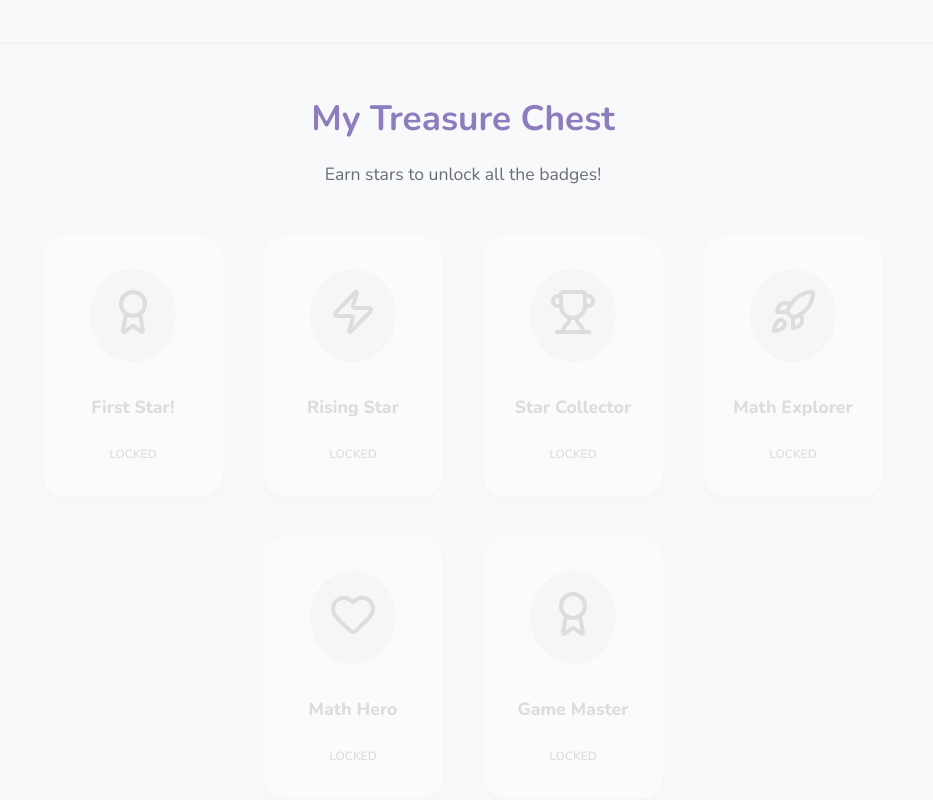
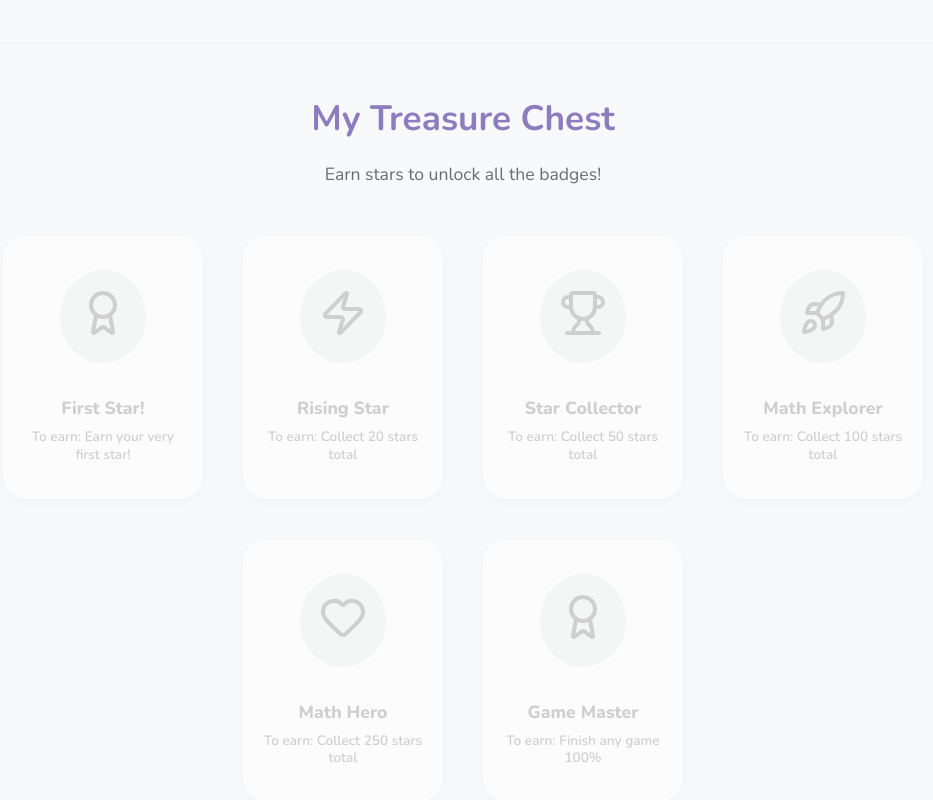
Before and after one commit to Radha-Krishna-19/Full-Stack-LAB2, a React (Vite) app: page /progress in a window 1280 px wide. Shown: the part 1183-1983 px from the top of the page, without its empty margins (177-1110 px from the left). Built offline with nearby package versions, Linux system fonts and the light colour scheme.

Commit message:
UI Polish: Added explicit badge requirements and refined unlock visuals in Achievement Wall

```diff
--- a/src/pages/MyProgress.jsx
+++ b/src/pages/MyProgress.jsx
@@ -23,12 +23,12 @@ const MyProgress = () => {
     };
 
     const badgesList = [
-        { id: 'first', label: 'First Star!', icon: Award, color: 'var(--color-primary)', requirement: gameState.stars > 0 },
-        { id: 'rising', label: 'Rising Star', icon: Zap, color: 'var(--color-accent)', requirement: gameState.stars >= 20 },
-        { id: 'collector', label: 'Star Collector', icon: Trophy, color: 'var(--color-secondary)', requirement: gameState.stars >= 50 },
-        { id: 'explorer', label: 'Math Explorer', icon: Rocket, color: 'var(--color-primary)', requirement: gameState.stars >= 100 },
-        { id: 'hero', label: 'Math Hero', icon: Heart, color: '#ef6461', requirement: gameState.stars >= 250 },
-        { id: 'master', label: 'Game Master', icon: Award, color: 'var(--color-success)', requirement: Object.values(gameState.progress).some(lvls => Object.values(lvls).some(v => v === 100)) },
+        { id: 'first', label: 'First Star!', icon: Award, color: 'var(--color-primary)', requirement: gameState.stars > 0, hint: 'Earn your very first star!' },
+        { id: 'rising', label: 'Rising Star', icon: Zap, color: 'var(--color-accent)', requirement: gameState.stars >= 20, hint: 'Collect 20 stars total' },
+        { id: 'collector', label: 'Star Collector', icon: Trophy, color: 'var(--color-secondary)', requirement: gameState.stars >= 50, hint: 'Collect 50 stars total' },
+        { id: 'explorer', label: 'Math Explorer', icon: Rocket, color: 'var(--color-primary)', requirement: gameState.stars >= 100, hint: 'Collect 100 stars total' },
+        { id: 'hero', label: 'Math Hero', icon: Heart, color: '#ef6461', requirement: gameState.stars >= 250, hint: 'Collect 250 stars total' },
+        { id: 'master', label: 'Game Master', icon: Award, color: 'var(--color-success)', requirement: Object.values(gameState.progress).some(lvls => Object.values(lvls).some(v => v === 100)), hint: 'Finish any game 100%' },
     ];
 
     return (
@@ -61,7 +61,7 @@ const MyProgress = () => {
 
             <div style={{ display: 'grid', gridTemplateColumns: 'repeat(auto-fit, minmax(300px, 1fr))', gap: '2rem' }}>
                 {/* Stats Grid */}
-                <section className="game-card" style={{ padding: '2rem', minHeight: '300px', position: 'relative', overflow: 'hidden' }}>
+                <section className="game-card" style={{ padding: '2rem', minHeight: '300px', position: 'relative', overflow: 'hidden', display: 'flex', flexDirection: 'column' }}>
                     <div style={{
                         position: 'absolute',
                         right: '-20px',
@@ -166,12 +166,15 @@ const MyProgress = () => {
                                 whileHover={isUnlocked ? { scale: 1.05, rotate: [0, -5, 5, 0] } : {}}
                                 className="game-card"
                                 style={{
-                                    width: '180px',
-                                    padding: '2rem 1.5rem',
+                                    width: '200px',
+                                    padding: '2rem 1rem',
                                     filter: isUnlocked ? 'none' : 'grayscale(100%)',
-                                    opacity: isUnlocked ? 1 : 0.4,
-                                    border: isUnlocked ? `2px solid ${badge.color}44` : '2px solid transparent',
-                                    position: 'relative'
+                                    opacity: isUnlocked ? 1 : 0.6,
+                                    border: isUnlocked ? `3px solid ${badge.color}66` : '3px solid transparent',
+                                    position: 'relative',
+                                    display: 'flex',
+                                    flexDirection: 'column',
+                                    justifyContent: 'space-between'
                                 }}
                             >
                                 <div style={{
@@ -179,22 +182,29 @@ const MyProgress = () => {
                                     padding: '1.2rem',
                                     borderRadius: '50%',
                                     marginBottom: '1rem',
-                                    transition: 'all 0.3s'
+                                    transition: 'all 0.3s',
+                                    alignSelf: 'center'
                                 }}>
                                     <Icon size={48} color={isUnlocked ? badge.color : '#adb5bd'} />
                                 </div>
-                                <span style={{
-                                    fontSize: '1.1rem',
-                                    fontWeight: '800',
-                                    color: isUnlocked ? 'var(--color-text)' : '#adb5bd'
-                                }}>
-                                    {badge.label}
-                                </span>
-                                {!isUnlocked && (
-                                    <div style={{ fontSize: '0.75rem', marginTop: '0.5rem', color: '#adb5bd', fontWeight: '600' }}>
-                                        LOCKED
-                                    </div>
-                                )}
+                                <div style={{ textAlign: 'center', flex: 1 }}>
+                                    <h4 style={{
+                                        fontSize: '1.1rem',
+                                        fontWeight: '800',
+                                        color: isUnlocked ? 'var(--color-text)' : '#adb5bd',
+                                        marginBottom: '0.4rem'
+                                    }}>
+                                        {badge.label}
+                                    </h4>
+                                    <p style={{
+                                        fontSize: '0.85rem',
+                                        fontWeight: '600',
+                                        color: isUnlocked ? 'var(--color-success)' : '#adb5bd',
+                                        lineHeight: '1.3'
+                                    }}>
+                                        {isUnlocked ? 'Earned! 🏆' : `To earn: ${badge.hint}`}
+                                    </p>
+                                </div>
                             </motion.div>
                         );
                     })}
```
